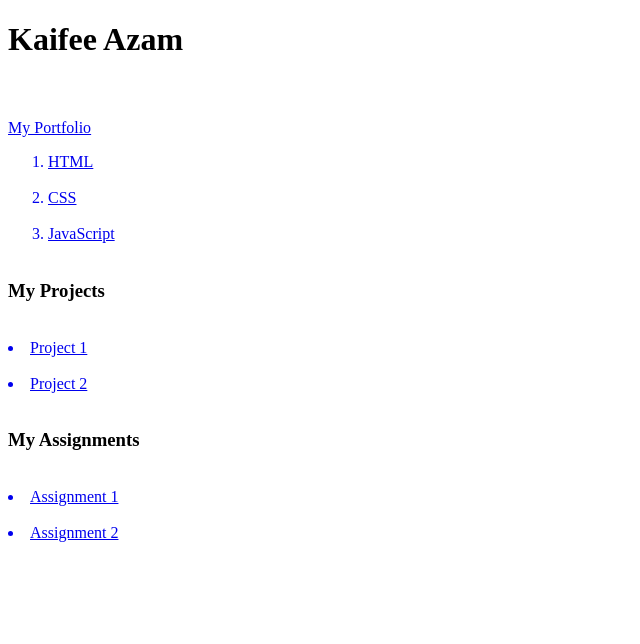
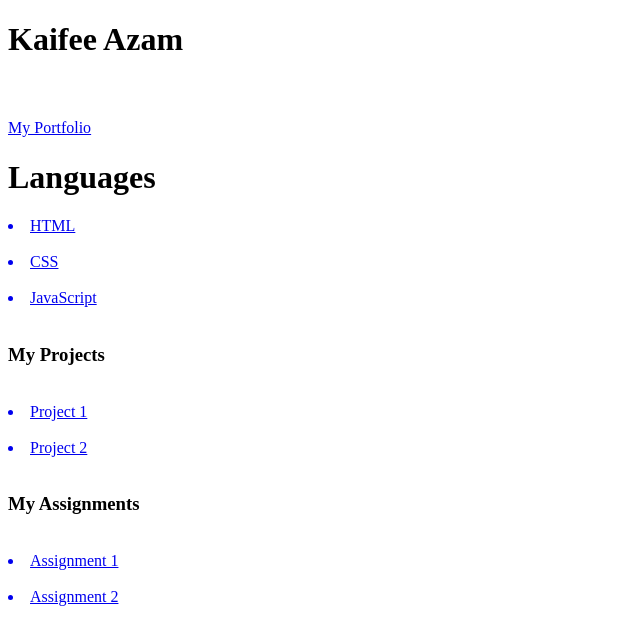
Before and after one commit to Kaifee3/Kaifee3.github.io, a plain HTML site: page index.html in a window 1280 px wide. Shown: the whole page, without its empty margins (0-640 px from the left). Drawn offline with Linux system fonts and the light colour scheme.

Commit message:
fourth commit

```diff
--- a/index.html
+++ b/index.html
@@ -8,11 +8,11 @@
 <body>
     <h1>Kaifee Azam</h1><br>
     <a href="portfolio/index.html"><h1></h1>My Portfolio</h1></a><br>
-    <ol>
+    <h1>Languages</h1>
         <a href="HTML/index.html"><li>HTML</li></a><br>
         <a href="CSS/"><li>CSS</li></a><br>
         <a href="JS/"><li>JavaScript</li></a><br>
-    </ol>
+
     <h3>My Projects</h3><br>
     <a href="p1/index.html"><li>Project 1</li></a><br>
     <a href="p2/index.html"><li>Project 2</li></a><br>
```
